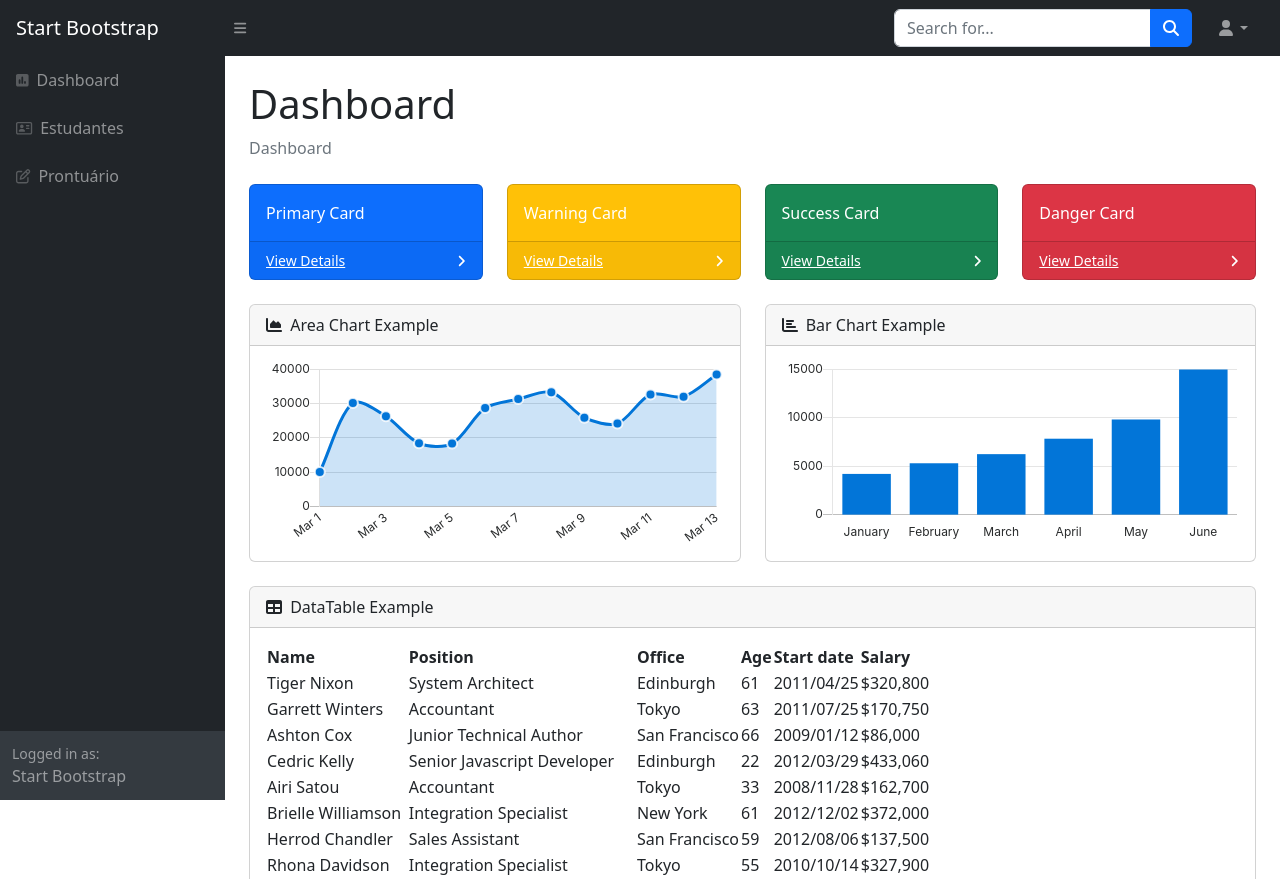
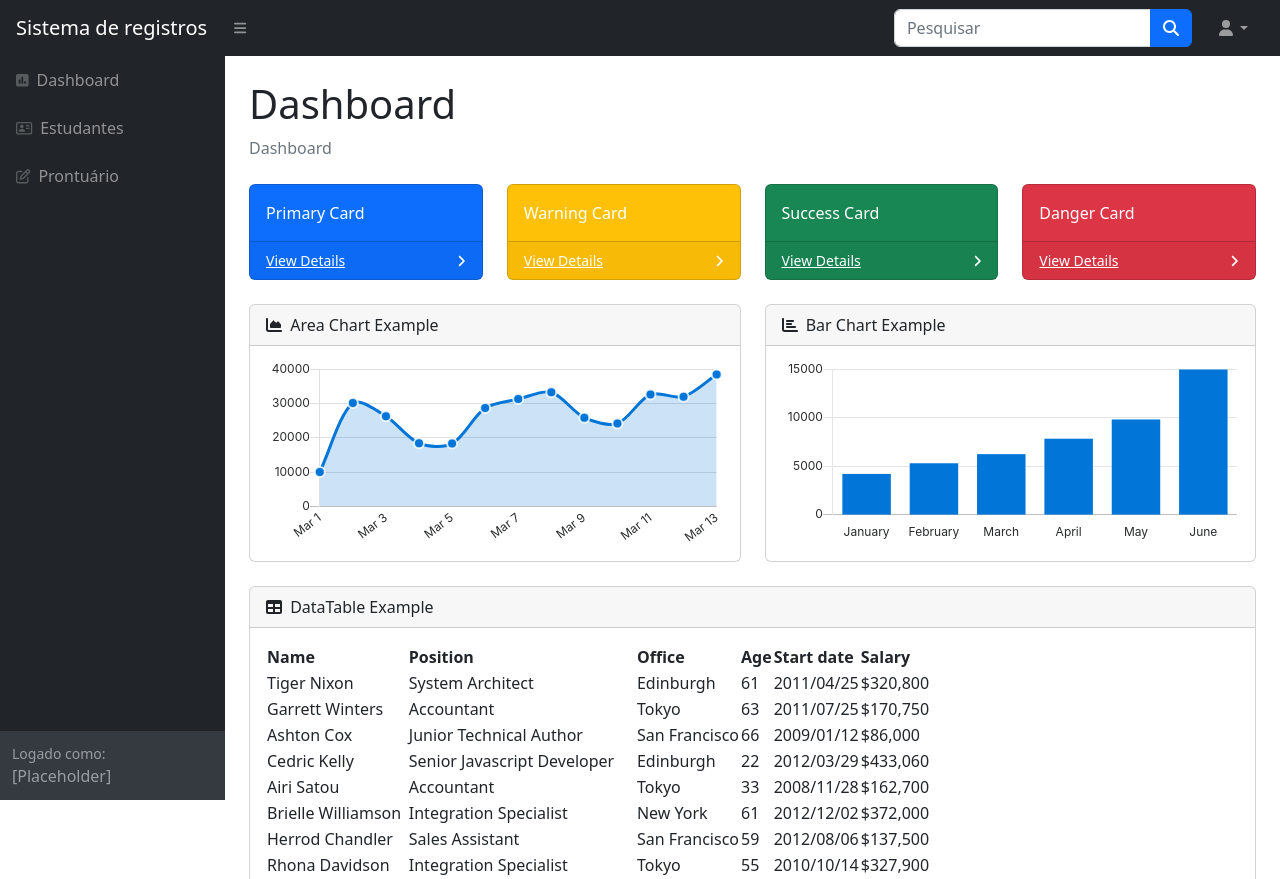
Before and after one commit to Lizard670/sistema_comed, a Django app: page / in a window 1280 px wide. Shown: the top 879 px of the page. Run offline with Django 5.2, Linux system fonts and the light colour scheme; some libraries are stand-ins or nearby versions.

Commit message:
Tradução dos textos da barra lateral e superior

```diff
--- a/templates/sidenav.html
+++ b/templates/sidenav.html
@@ -16,7 +16,7 @@
         </div>
     </div>
     <div class="sb-sidenav-footer">
-        <div class="small">Logged in as:</div>
-        Start Bootstrap
+        <div class="small">Logado como:</div>
+        [Placeholder]
     </div>
 </nav>
--- a/templates/topnav.html
+++ b/templates/topnav.html
@@ -1,11 +1,11 @@
 <!-- Navbar Brand-->
-<a class="navbar-brand ps-3" href="{% url 'index' %}">Start Bootstrap</a>
+<a class="navbar-brand ps-3" href="{% url 'index' %}">Sistema de registros</a>
 <!-- Sidebar Toggle-->
 <button class="btn btn-link btn-sm order-1 order-lg-0 me-4 me-lg-0" id="sidebarToggle" href="#!"><i class="fas fa-bars"></i></button>
 <!-- Navbar Search-->
 <form class="d-none d-md-inline-block form-inline ms-auto me-0 me-md-3 my-2 my-md-0">
     <div class="input-group">
-        <input class="form-control" type="text" placeholder="Search for..." aria-label="Search for..." aria-describedby="btnNavbarSearch" />
+        <input class="form-control" type="text" placeholder="Pesquisar" aria-label="Pesquisar" aria-describedby="btnNavbarSearch" />
         <button class="btn btn-primary" id="btnNavbarSearch" type="button"><i class="fas fa-search"></i></button>
     </div>
 </form>
@@ -14,10 +14,10 @@
     <li class="nav-item dropdown">
         <a class="nav-link dropdown-toggle" id="navbarDropdown" href="#" role="button" data-bs-toggle="dropdown" aria-expanded="false"><i class="fas fa-user fa-fw"></i></a>
         <ul class="dropdown-menu dropdown-menu-end" aria-labelledby="navbarDropdown">
-            <li><a class="dropdown-item" href="#!">Settings</a></li>
-            <li><a class="dropdown-item" href="#!">Activity Log</a></li>
+            <li><a class="dropdown-item" href="#!">Configurações</a></li>
+            <li><a class="dropdown-item" href="#!">Histórico de atividades</a></li>
             <li><hr class="dropdown-divider" /></li>
-            <li><a class="dropdown-item" href="#!">Logout</a></li>
+            <li><a class="dropdown-item" href="#!">Desconectar</a></li>
         </ul>
     </li>
 </ul>
```
